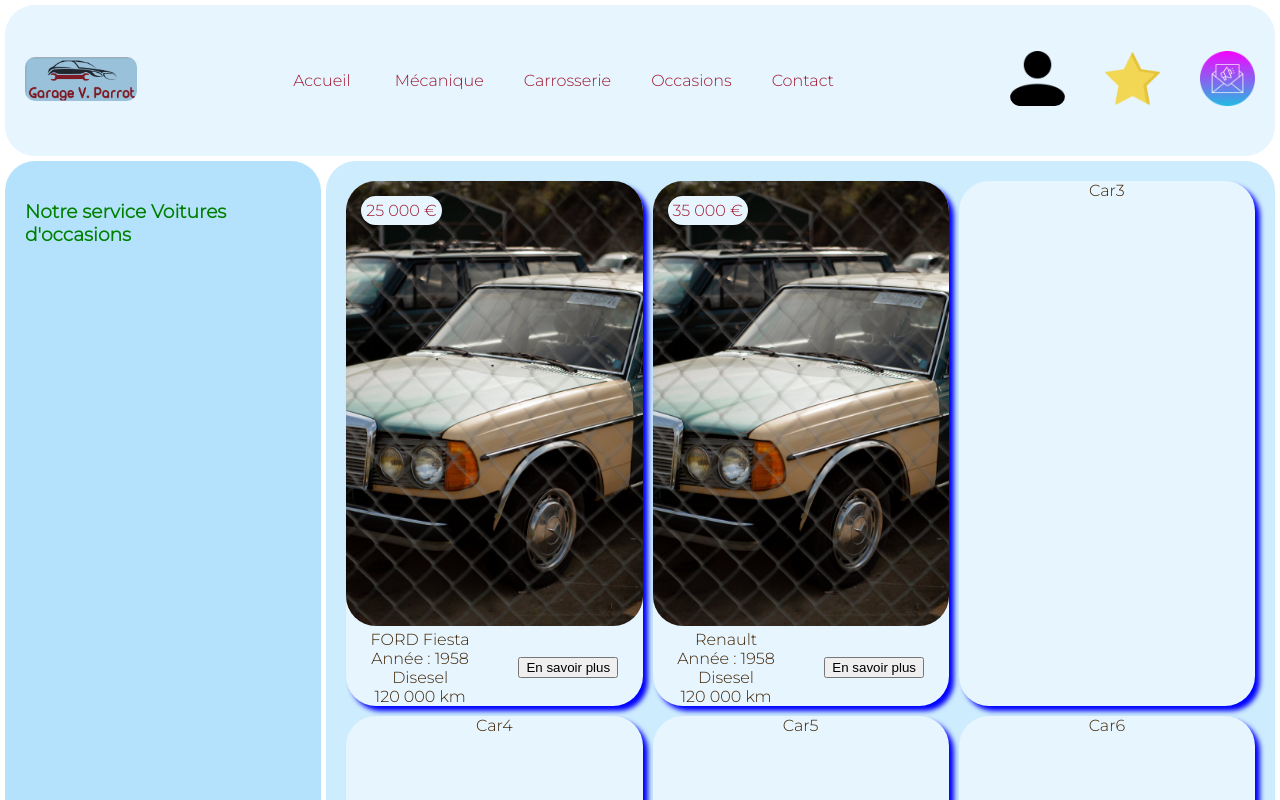
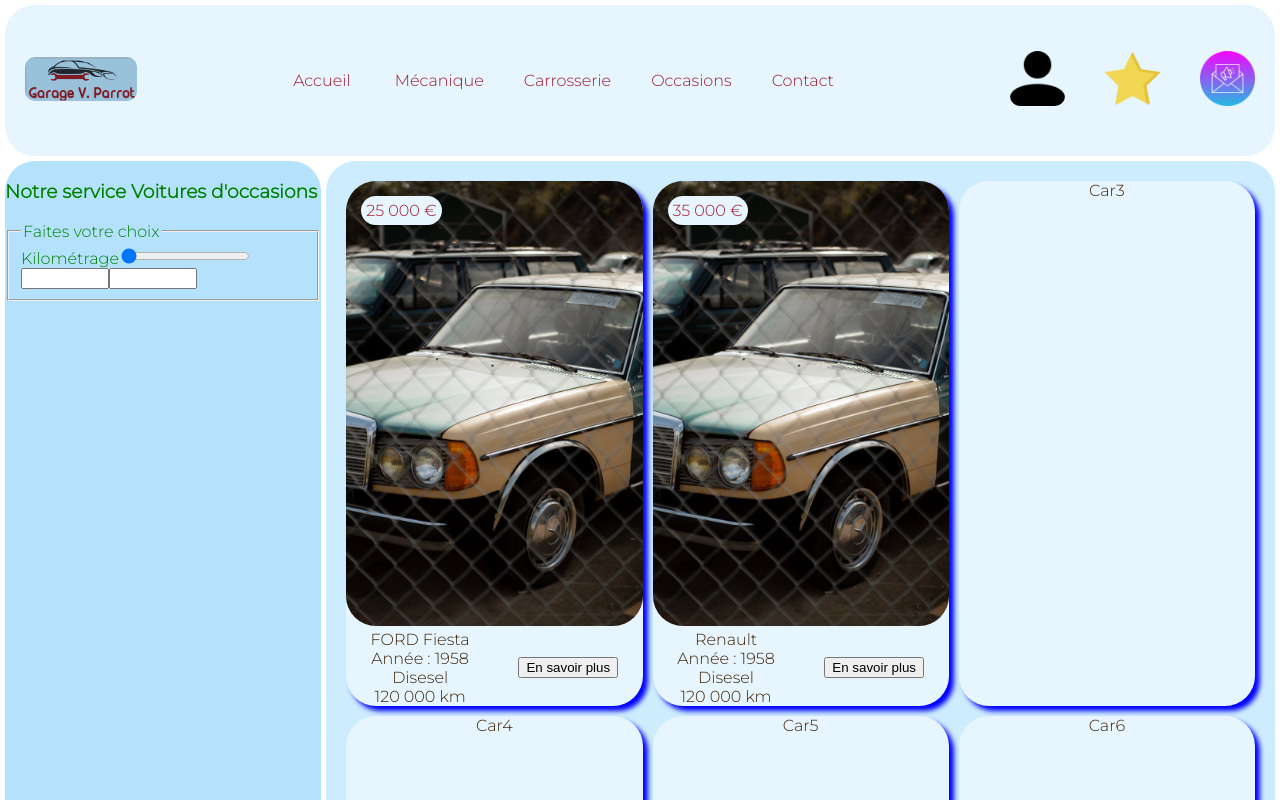
Before and after one commit to zeba79/ECF-Garage-Parrot, a React (Create React App) app: page /occasions in a window 1280 px wide. Shown: the top 800 px of the page. Built offline with nearby package versions, Linux system fonts and the light colour scheme.

Commit message:
npm run build

```diff
--- a/package.json
+++ b/package.json
@@ -2,7 +2,7 @@
   "name": "ecf-garage-parrot",
   "version": "0.1.0",
   "private": true,
-  "homepage" : " https://zeba79.github.io/ECF-Garage-Parrot",
+
 
   "dependencies": {
     "@testing-library/jest-dom": "^5.16.5",
@@ -19,9 +19,7 @@
     "start": "react-scripts start",
     "build": "react-scripts build",
     "test": "react-scripts test",
-    "eject": "react-scripts eject",
-    "predeploy": "npm run build",
-    "deploy": "gh-pages -d build"
+    "eject": "react-scripts eject"
   },
   "eslintConfig": {
     "extends": [
--- a/src/Components/Header/index.js
+++ b/src/Components/Header/index.js
@@ -70,7 +70,6 @@
 justify-items: center;
 
 & a:hover{
-  transition: linear 0.25s;
   color: #FFF;
   background-color: #8BD3FC;
   border-radius:20px;
@@ -105,7 +104,6 @@
     }
 
     & a:hover{
-      transition: linear 0.25s;
       color: #FFF;
       border-radius:10px;
 
--- a/src/Components/Main/index.js
+++ b/src/Components/Main/index.js
@@ -14,6 +14,17 @@
         Notre service Voitures d'occasions
         </h3>
 
+        <form>
+          <fieldset>
+            <legend>
+            Faites votre choix
+            </legend>
+        <label for="volume">Kilométrage</label>
+        <input type="range" id="kilometrage" name="kilometrage" min="0" max="350000"/>
+        <input type="number" id="minNum" name="minNum" min="0" max="350000"/>
+        <input type="number" id="maxNum" name="maxNum" min="0" max="350000"/>
+        </fieldset>
+        </form>
       </div>
 
       <div className='mainPage'>
@@ -47,7 +58,14 @@
     border-radius:30px;
     margin: 5px 0px;
     padding: 20px
+
+    & input {
+      margin: 5px;
+    }
+
 }
+
+
 & .mainPage{
     background-color:	#cdecfe;
     border-radius:30px;
--- a/src/Components/Occasions/index.js
+++ b/src/Components/Occasions/index.js
@@ -1,7 +1,7 @@
 import React from 'react'
 import { styled } from 'styled-components/macro';
 import Car1 from '../../assets/img/Car1.jpg';
-import Car2 from '../../assets/img/Car2.jpg'
+
 
 
 function Occasions() {
```
